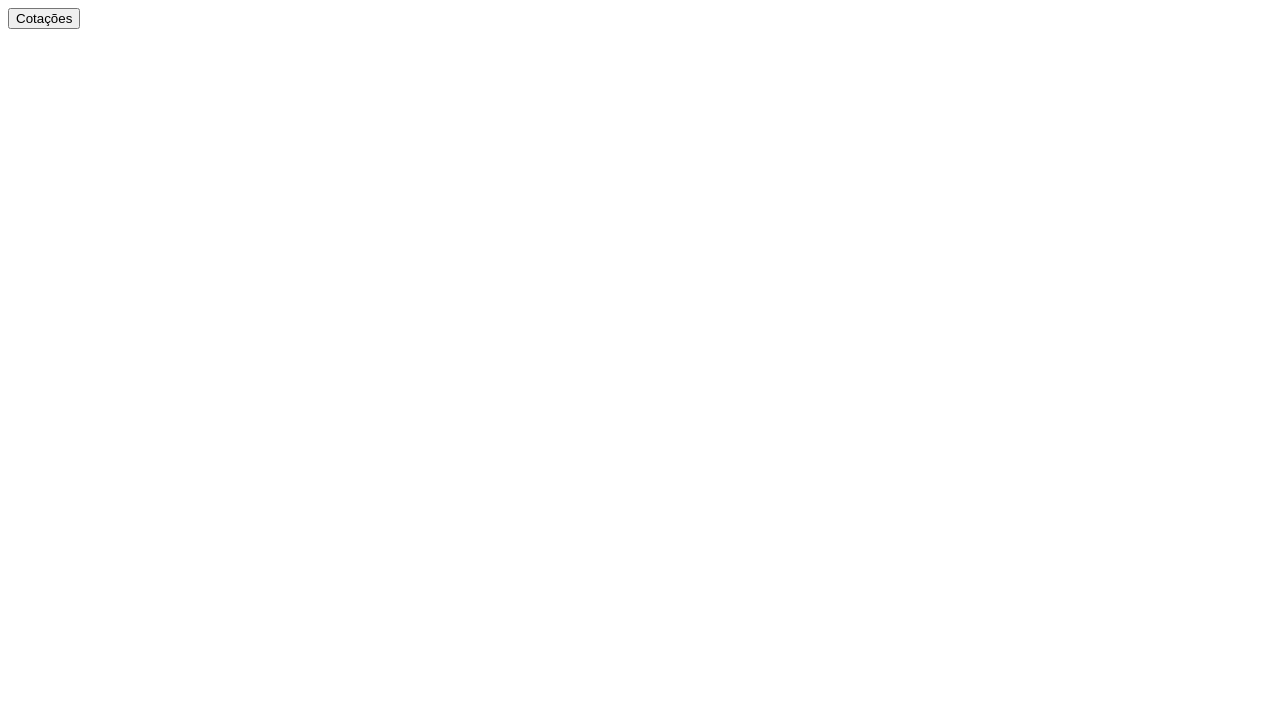
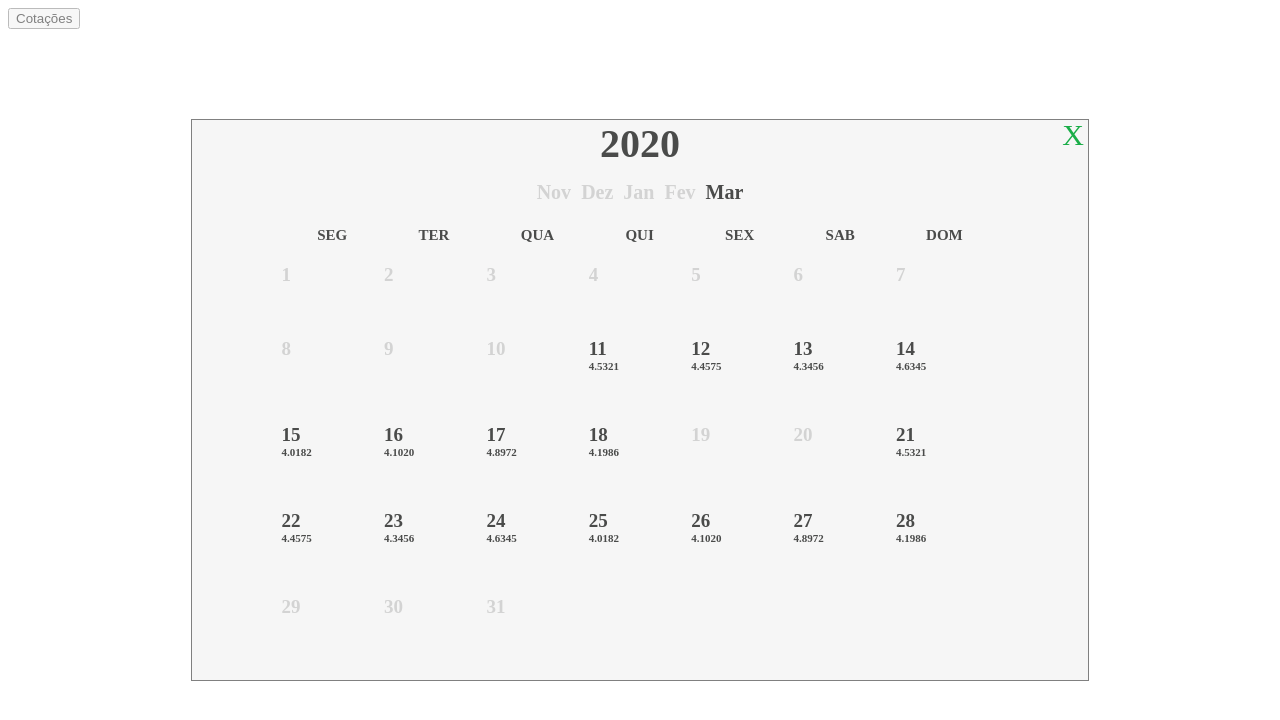
Before and after one commit to PedroAtem/calendar, a plain HTML site: page index.html in a window 1280 px wide. Drawn offline with Linux system fonts and the light colour scheme.

Commit message:
atualizacao

```diff
--- a/index.html
+++ b/index.html
@@ -27,6 +27,14 @@
 		{ date: '2020-02-16', quote: '4.1020' },
 		{ date: '2020-02-17', quote: '4.8972' },
 		{ date: '2020-02-18', quote: '4.1986' },
+		{ date: '2020-03-11', quote: '4.5321' },
+		{ date: '2020-03-12', quote: '4.4575' },
+		{ date: '2020-03-13', quote: '4.3456' },
+		{ date: '2020-03-14', quote: '4.6345' },
+		{ date: '2020-03-15', quote: '4.0182' },
+		{ date: '2020-03-16', quote: '4.1020' },
+		{ date: '2020-03-17', quote: '4.8972' },
+		{ date: '2020-03-18', quote: '4.1986' },
 		{ date: '2020-03-21', quote: '4.5321' },
 		{ date: '2020-03-22', quote: '4.4575' },
 		{ date: '2020-03-23', quote: '4.3456' },
@@ -36,32 +44,47 @@
 		{ date: '2020-03-27', quote: '4.8972' },
 		{ date: '2020-03-28', quote: '4.1986' }
 	];
+	const months = [
+		{ month: 11, year: 2019 },
+		{ month: 12, year: 2019 },
+		{ month: 1, year: 2020 },
+		{ month: 2, year: 2020 },
+		{ month: 3, year: 2020 }
+	];
+	const currentDate = {
+		month: 3,
+		year: 2020
+	};
+
 	function abrirCalendario() {
-		openCalendar({
-			dates: [
-				[2019, 11],
-				[2019, 12],
-				[2020, 1],
-				[2020, 2],
-				[2020, 3]
-			],
-			quotes,
-			currentDate: [2020, 3],
-			clickMonth: date => {
-				updateCalendar({
-					dates: [
-						[2019, 11],
-						[2019, 12],
-						[2020, 1],
-						[2020, 2],
-						[2020, 3]
-					],
-					quotes,
-					currentDate: date
-				})
-			}
-		});
+		openCalendar({ quotes, currentDate });
+		// showLoading();
+		// openCalendar({
+		// 	dates,
+		// 	quotes,
+		// 	currentDate,
+		// 	clickMonth: date => {
+		// 		setTimeout(() => {
+		// 			updateCalendar({
+		// 				dates,
+		// 				quotes,
+		// 				currentDate: date
+		// 			})
+		// 		}, 500);
+		// 	}
+		// });
 	}
-	// abrirCalendario();
+
+	function clickMonth(currentDate) {
+		setCurrentMonth(currentDate);
+		showLoading();
+		setTimeout(() => {
+			drawDays(quotes, currentDate);
+			hideLoading();
+		}, 500);
+	}
+
+	initCalendar(months, clickMonth);
+	abrirCalendario();
 </script>
 </html>
--- a/quoteCalendar.js
+++ b/quoteCalendar.js
@@ -15,16 +15,25 @@ const elements = {
 	quoteCalendarMonths: null,
 	quoteCalendarDivider: null,
 	quoteCalendarWeek: null,
-	quoteCalendarDays: null
+	quoteCalendarDays: null,
+	quoteCalendarLoading: null
 }
 
 const actions = {
 	clickMonth: null
 }
 
-const openCalendar = ({ dates, quotes, currentDate, clickMonth }) => {
+const initCalendar = (months, clickMonth) => {
+	createCalendar();
+	drawMonths(months, clickMonth);
+};
+
+const openCalendar = ({ quotes, currentDate }) => {
 	actions.clickMonth = clickMonth;
-	drawCalendar(dates, quotes, currentDate, false);
+	drawCalendar();
+	setYear(currentDate.year);
+	setCurrentMonth(currentDate);
+	drawDays(quotes, currentDate);
 }
 
 const updateCalendar = ({ dates, quotes, currentDate }) => {
@@ -37,8 +46,7 @@ const closeCalendar = event => {
 	}
 }
 
-const drawCalendar = (dates, quotes, currentDate, update) => {
-	if (!update) {
+const createCalendar = () => {
 	elements.quoteCalendarContainer = createQuoteCalendarContainer();
 	elements.quoteCalendar = createQuoteCalendar();
 	elements.quoteCalendarClose = createQuoteCalendarClose();
@@ -47,6 +55,7 @@ const drawCalendar = (dates, quotes, currentDate, update) => {
 	elements.quoteCalendarDivider = createQuoteCalendarDivider();
 	elements.quoteCalendarWeek = createQuoteCalendarWeek();
 	elements.quoteCalendarDays = createQuoteCalendarDays();
+	elements.quoteCalendarLoading = createQuoteCalendarLoading();
 	elements.quoteCalendarContainer.onclick = event => closeCalendar(event);
 	['SEG', 'TER', 'QUA', 'QUI', 'SEX', 'SAB', 'DOM'].forEach(day =>
 		elements.quoteCalendarWeek.append(createQuoteCalendarWeekday(day))
@@ -57,29 +66,11 @@ const drawCalendar = (dates, quotes, currentDate, update) => {
 	elements.quoteCalendar.append(elements.quoteCalendarDivider);
 	elements.quoteCalendar.append(elements.quoteCalendarWeek);
 	elements.quoteCalendar.append(elements.quoteCalendarDays);
+	elements.quoteCalendar.append(elements.quoteCalendarLoading);
 	elements.quoteCalendarContainer.append(elements.quoteCalendar);
-		document.querySelector("body").append(elements.quoteCalendarContainer);
-	} else {
-		while (elements.quoteCalendarMonths.children.length) {
-			elements.quoteCalendarMonths.children.item(0).remove();
-		}
-		while (elements.quoteCalendarDays.children.length) {
-			elements.quoteCalendarDays.children.item(0).remove();
-		}
 }
 
-	elements.quoteCalendarYear.innerText = currentDate[0];
-	dates.forEach(([year, month]) => {
-		const monthName = dates.length > 1 ? MONTHS_SHORT_NAME[month - 1] : MONTHS_FULL_NAME[month - 1];
-		const monthElement = createQuoteCalendarMonth(monthName, month !== currentDate[1]);
-		monthElement.onclick = () => actions.clickMonth([year, month]);
-		elements.quoteCalendarMonths.append(monthElement);
-	});
-	const days = getDaysList(currentDate, quotes);
-	days.forEach(({ day, value }) => elements.quoteCalendarDays.append(createQuoteCalendarDay(day, value)));
-}
-
-const getDaysList = ([year, month], quotes) => {
+const getDaysList = ({ year, month }, quotes) => {
 	const firstDayOfMonth = new Date(`${year}-${month}-01 10:00:00`);
 	const lastDayOfMonth = new Date();
 	lastDayOfMonth.setMonth(firstDayOfMonth.getMonth() + 1);
@@ -107,7 +98,76 @@ const getDaysList = ([year, month], quotes) => {
 	return days;
 }
 
-// ELEMENTS
+/**
+ * -----------------------------------------
+ *
+ * SET FUNCTIONS
+ *
+ * -----------------------------------------
+ */
+const setYear = year => {
+	elements.quoteCalendarYear.innerText = year;
+}
+
+const setCurrentMonth = currentDate => {
+	for (const element of elements.quoteCalendarMonths.children) {
+		const month = Number(element.getAttribute('quote-calendar-month'));
+		const year = Number(element.getAttribute('quote-calendar-year'));
+		if (currentDate.month === month && currentDate.year === year) {
+			element.style.opacity = '1';
+		} else {
+			element.style.opacity = '0.2';
+		}
+	}
+}
+
+const showLoading = () => {
+	elements.quoteCalendarLoading.style.display = 'flex';
+	elements.quoteCalendarDays.style.display = 'none';
+}
+
+const hideLoading = () => {
+	elements.quoteCalendarLoading.style.display = 'none';
+	elements.quoteCalendarDays.style.display = 'flex';
+}
+
+/**
+ * -----------------------------------------
+ *
+ * DRAW FUNCTIONS
+ *
+ * -----------------------------------------
+ */
+const drawMonths = (months, clickMonth) => {
+	while (elements.quoteCalendarMonths.children.length) {
+		elements.quoteCalendarMonths.children.item(0).remove();
+	}
+	months.forEach((month) => {
+		const monthElement = createQuoteCalendarMonth(month, months.length > 1, true);
+		monthElement.onclick = () => clickMonth(month);
+		elements.quoteCalendarMonths.append(monthElement);
+	});
+}
+
+const drawDays = (quotes, currentDate) => {
+	while (elements.quoteCalendarDays.children.length) {
+		elements.quoteCalendarDays.children.item(0).remove();
+	}
+	const days = getDaysList(currentDate, quotes);
+	days.forEach(({ day, value }) => elements.quoteCalendarDays.append(createQuoteCalendarDay(day, value)));
+}
+
+const drawCalendar = () => {
+	document.querySelector("body").append(elements.quoteCalendarContainer);
+}
+
+/**
+ * -----------------------------------------
+ *
+ * CREATE ELEMENTS
+ *
+ * -----------------------------------------
+ */
 const createQuoteCalendarContainer = () => {
     const element = document.createElement('div');
     element.style.background = 'rgba(255, 255, 255, 0.5)';
@@ -177,9 +237,10 @@ const createQuoteCalendarMonths = () => {
     return element;
 }
 
-const createQuoteCalendarMonth = (month, disabled) => {
+const createQuoteCalendarMonth = (month, full, disabled) => {
 	const element = document.createElement('div');
-	element.innerText = month;
+	const monthName = full ? MONTHS_SHORT_NAME[month.month - 1] : MONTHS_FULL_NAME[month.month - 1];
+	element.innerText = monthName;
 	element.style.fontSize = '20px';
 	element.style.fontWeight = 'bold';
 	element.style.textAlign = 'center';
@@ -187,9 +248,9 @@ const createQuoteCalendarMonth = (month, disabled) => {
 	element.style.margin = '0px 5px';
 	element.style.userSelect = 'none';
 	element.style.cursor = 'pointer';
-	if (disabled) {
 	element.style.opacity = '0.2';
-	}
+	element.setAttribute('quote-calendar-month', month.month);
+	element.setAttribute('quote-calendar-year', month.year);
     return element;
 }
 
@@ -256,3 +317,88 @@ const createQuoteCalendarDay = (number = '', value = false) => {
 	element.append(valueElement);
     return element;
 }
+
+const createQuoteCalendarLoading = () => {
+	const element = document.createElement('div');
+	const datetime = new Date().getTime();
+	element.classList.add('quote-calendar-loading-'+datetime);
+
+	const node = document.createElement('style');
+	node.innerHTML = `
+		@-webkit-keyframes quote-calendar-loading-animation-${datetime} {
+			0%, 80%, 100% { -webkit-transform: scale(0) }
+			40% { -webkit-transform: scale(1.0) }
+		}
+		@keyframes quote-calendar-loading-animation-${datetime} {
+			0%, 80%, 100% {
+				-webkit-transform: scale(0);
+				transform: scale(0);
+			}
+			40% {
+				-webkit-transform: scale(1.0);
+				transform: scale(1.0);
+			}
+		}
+	`;
+	for (let i = 0; i < 3; i++) {
+		const dot = document.createElement('div');
+		dot.style.width = '18px';
+		dot.style.height = '18px';
+		dot.style.background = '#00a857';
+		dot.style.borderRadius = '100%';
+		dot.style.display = 'inline-block';
+		dot.style.animation = `quote-calendar-loading-animation-${datetime} 1.4s infinite ease-in-out both`;
+		dot.style.margin = '0px 5px';
+		if (i === 0) {
+			dot.style.animationDelay = '-0.32s';
+		} else if (i === 1) {
+			dot.style.animationDelay = '-0.16s';
+		}
+		element.append(dot);
+	}
+	element.append(node);
+	element.style.display = 'none';
+	element.style.alignItems = 'center';
+	element.style.justifyContent = 'center';
+	// element.style.height = '100%';
+	element.style.flexGrow = '1';
+
+	return element;
+}
+
+// const node = document.createElement('style');
+	// node.innerHTML = `
+	// 	.quote-calendar-loading-${datetime} {
+	// 		display: flex;
+	// 		width: 80%;
+	// 		margin: 10px 10%;
+	// 		flex-wrap: wrap;
+	// 		flex-grow: 1;
+	// 	}
+	// 	.quote-calendar-loading-day-${datetime} {
+	// 		width: calc(100% / 7);
+	// 		display: flex;
+	// 		padding: 0px 1%;
+	// 		box-sizing: border-box;
+	// 	}
+	// 	.quote-calendar-loading-day-${datetime} div {
+	// 		width: 100%;
+	// 		height: 60%;
+	// 		background: linear-gradient(to right, #868686 20%, #525252 40%, #525252 60%, #868686 80%);
+	// 		background-size: 200% auto;
+	// 		animation: shine 0.5s linear infinite;
+	// 		opacity: 0.4;
+	// 	}
+	// 	@keyframes shine {
+	// 		to {
+	// 			background-position: 200% center;
+	// 		}
+	// 	}
+	// `;
+
+	// for (let i = 0; i < 7*5; i++) {
+	// 	const day = document.createElement('div');
+	// 	day.classList.add('quote-calendar-loading-day-'+datetime);
+	// 	day.append(document.createElement('div'));
+	// 	element.append(day);
+	// }
```
Lines whose indentation alone changed are shown as unchanged.
